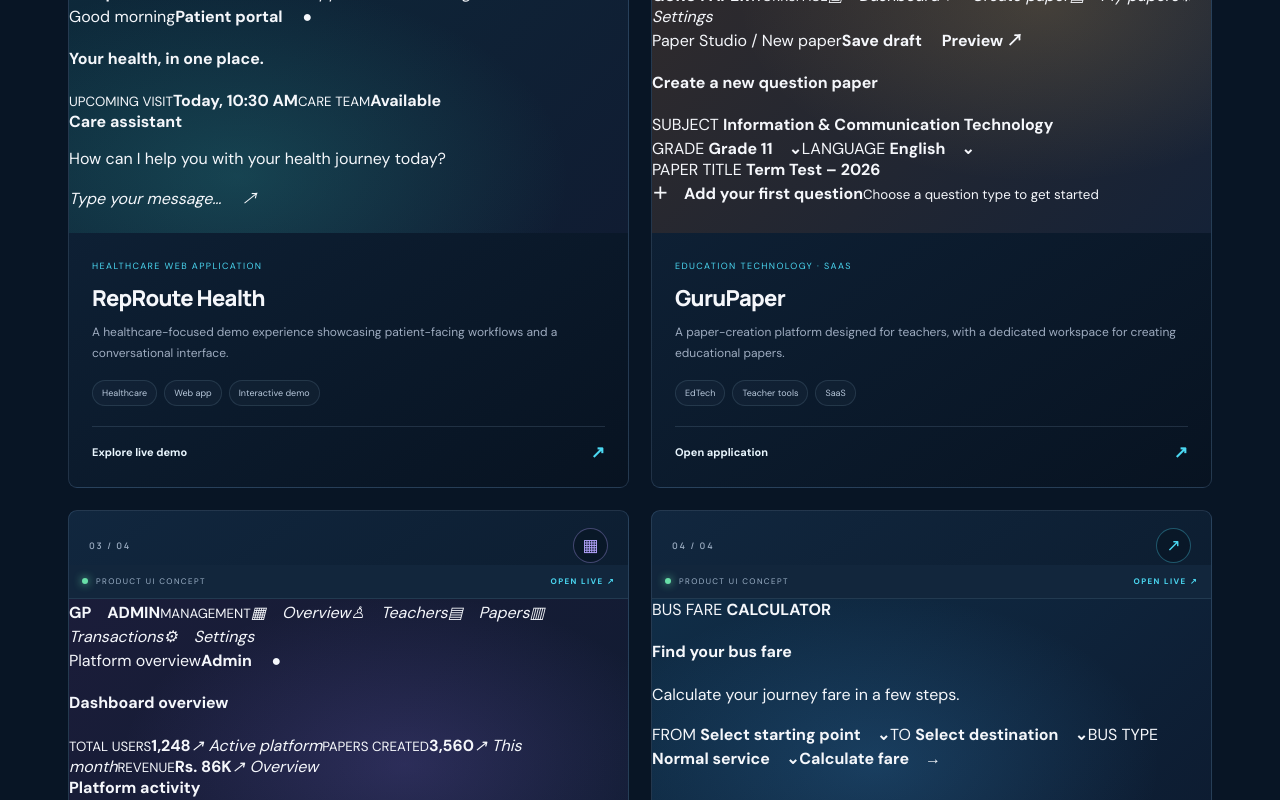
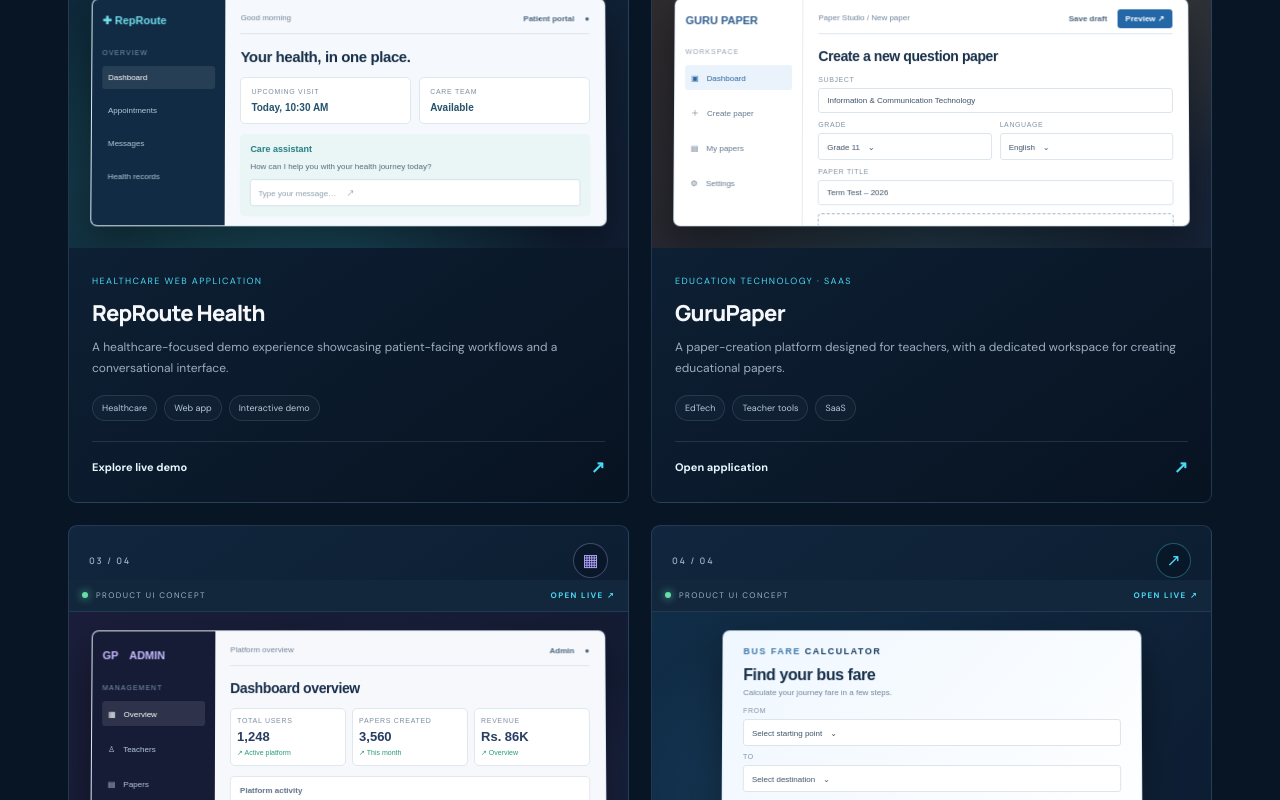
Before and after one commit to NIPUN0BUGS/graphic-designer-portfolio, a React (Vite) app: page / in a window 1280 px wide. Shown: the part 3000-3800 px from the top of the page. Built offline with nearby package versions, Linux system fonts and the light colour scheme.

Commit message:
Style reliable local software UI preview mockups

```diff
--- a/src/styles.css
+++ b/src/styles.css
@@ -107,3 +107,59 @@ body::after{animation:none;opacity:.09}
 .software-preview-overlay a{color:#65dff1;font-weight:800;letter-spacing:.3px}
 .software-card-copy{padding-top:20px}
 @media(max-width:600px){.software-preview{height:235px}.software-card-top{min-height:48px;padding:13px 17px 0}.software-preview-toolbar{height:31px;flex-basis:31px}.software-card-copy{padding-top:17px}}
+
+/* Always-visible, locally rendered software product previews (no iframe dependency) */
+.software-preview{height:300px;display:flex;flex-direction:column;position:relative;background:#081522;overflow:hidden}
+.software-preview-toolbar{height:32px;flex:0 0 32px;position:relative;z-index:2}
+.software-mock-stage{flex:1;min-height:0;padding:18px 22px 22px;display:flex;align-items:center;justify-content:center;overflow:hidden;background:radial-gradient(ellipse at 50% 100%,rgba(53,213,232,.1),transparent 65%)}
+.mock-ui{width:100%;height:100%;min-height:205px;display:grid;grid-template-columns:26% 74%;border:1px solid rgba(153,190,220,.28);border-radius:7px;overflow:hidden;background:#f5f8fc;color:#1b2c42;box-shadow:0 18px 40px #0006;font-family:Arial,sans-serif;font-size:9px;transform:perspective(1000px) rotateX(1.5deg);transition:transform .35s ease,box-shadow .35s ease}
+.software-card:hover .mock-ui{transform:perspective(1000px) rotateX(0) translateY(-3px);box-shadow:0 24px 45px #0007}
+.mock-ui aside{display:flex;flex-direction:column;gap:10px;padding:15px 10px;background:#102b43;color:#dcecf8;font-size:8px}
+.mock-ui aside>b{font-size:11px;color:#70ddec;margin-bottom:12px;white-space:nowrap}
+.mock-ui aside small{font-size:7px;letter-spacing:1px;color:#7695ac}
+.mock-ui aside i{font-style:normal;padding:7px 6px;border-radius:3px;color:#b5cadb;white-space:nowrap}
+.mock-ui aside i:first-of-type{background:#ffffff18;color:#fff}
+.mock-ui main{padding:13px 15px;min-width:0;overflow:hidden}
+.mock-ui header{display:flex;align-items:center;justify-content:space-between;padding-bottom:10px;border-bottom:1px solid #dce5ed;color:#718398;font-size:8px;white-space:nowrap}
+.mock-ui header b{color:#4a647e;font-weight:600}
+.mock-ui h4{font-size:15px;margin:14px 0 12px;color:#172f49;letter-spacing:-.4px}
+.mock-health .mock-stats{display:grid;grid-template-columns:1fr 1fr;gap:8px}
+.mock-health .mock-stats span,.mock-admin-stats span{display:flex;flex-direction:column;gap:7px;padding:10px;border:1px solid #dce8ee;border-radius:5px;background:#fff}
+.mock-health small,.mock-admin-stats small{font-size:7px;color:#7b8da0;letter-spacing:.7px}
+.mock-health .mock-stats b{font-size:10px;color:#24536b}
+.mock-chat{margin-top:10px;padding:10px;background:#eaf5f6;border-radius:5px}
+.mock-chat>b{color:#247e83;font-size:9px}.mock-chat p{font-size:8px;color:#536c7d}.mock-chat em{display:block;padding:7px;background:white;border:1px solid #d5e2e9;border-radius:3px;color:#8da0ae;font-style:normal;font-size:8px}
+.mock-paper{grid-template-columns:25% 75%;background:#fff}
+.mock-paper aside{background:#fff;color:#43556b;border-right:1px solid #e5ebf1}
+.mock-paper aside>b{color:#315e91}.mock-paper aside small{color:#91a1b2}
+.mock-paper aside i{color:#65798e}.mock-paper aside i:first-of-type{background:#eaf2fb;color:#2b69a2}
+.mock-paper header strong{padding:5px 8px;background:#2367a7;color:white;border-radius:3px}
+.mock-paper h4{font-size:14px}
+.mock-paper-form{display:grid;gap:8px}
+.mock-paper-form label,.mock-transit label{display:flex;flex-direction:column;gap:5px;font-size:7px;letter-spacing:.6px;color:#8292a3}
+.mock-paper-form label b,.mock-transit label b{padding:7px 8px;border:1px solid #dce4ec;border-radius:3px;color:#3e5268;font-size:8px;letter-spacing:0;font-weight:500}
+.mock-paper-form>div:not(.mock-question){display:grid;grid-template-columns:1fr 1fr;gap:8px}
+.mock-question{padding:11px;border:1px dashed #9db6ce;border-radius:4px;color:#3175ae;display:flex;flex-direction:column;gap:5px;font-size:8px}
+.mock-question small{color:#8a9bac;font-size:7px}
+.mock-admin{grid-template-columns:24% 76%;background:#f7f8fc}
+.mock-admin aside{background:#171c36}
+.mock-admin aside>b{color:#c5baff}
+.mock-admin aside i:first-of-type{background:#ffffff19}
+.mock-admin h4{font-size:14px}
+.mock-admin-stats{display:grid;grid-template-columns:repeat(3,1fr);gap:6px}
+.mock-admin-stats span{padding:8px 6px;gap:5px}
+.mock-admin-stats b{font-size:13px;color:#263c62}
+.mock-admin-stats em{font-size:7px;color:#279b78;font-style:normal}
+.mock-chart{margin-top:10px;padding:9px;background:white;border:1px solid #e3e8f0;border-radius:4px;font-size:8px;color:#5d6f85}
+.mock-chart>div{height:48px;display:flex;align-items:end;gap:5px;margin-top:8px;border-bottom:1px solid #e5ebf1}
+.mock-chart i{flex:1;border-radius:2px 2px 0 0;background:linear-gradient(#8974dc,#b7a9ef)}
+.mock-transit{display:block;background:linear-gradient(135deg,#eff7ff,#fff);max-width:420px;margin:auto;height:100%;min-height:205px}
+.mock-transit main{padding:15px 20px}
+.mock-transit-brand{font-size:9px;letter-spacing:1.5px;color:#3a78aa;font-weight:700}
+.mock-transit-brand b{color:#173c60}
+.mock-transit h4{font-size:16px;margin:10px 0 4px}
+.mock-transit p{font-size:8px;color:#71849a;margin:0 0 10px}
+.mock-transit label{margin-top:7px}
+.mock-transit label b{background:white}
+.mock-calc{display:block;margin-top:10px;padding:8px;text-align:center;border-radius:4px;background:#2477bb;color:white;font-size:9px}
+@media(max-width:600px){.software-preview{height:260px}.software-mock-stage{padding:14px}.mock-ui{min-height:190px}.mock-ui aside{padding:12px 7px;gap:7px}.mock-ui main{padding:10px}.mock-ui h4{font-size:12px}}
```
